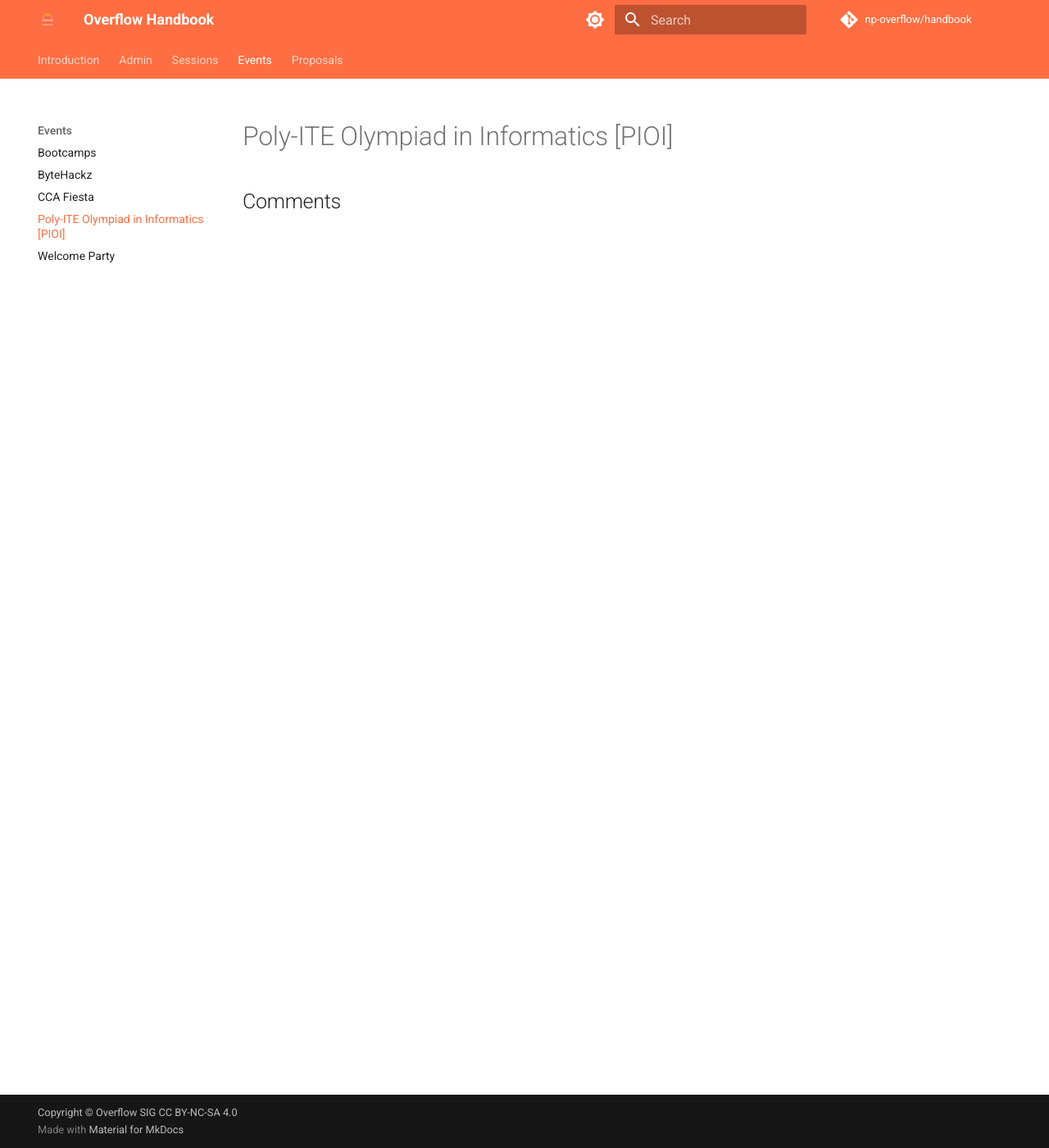
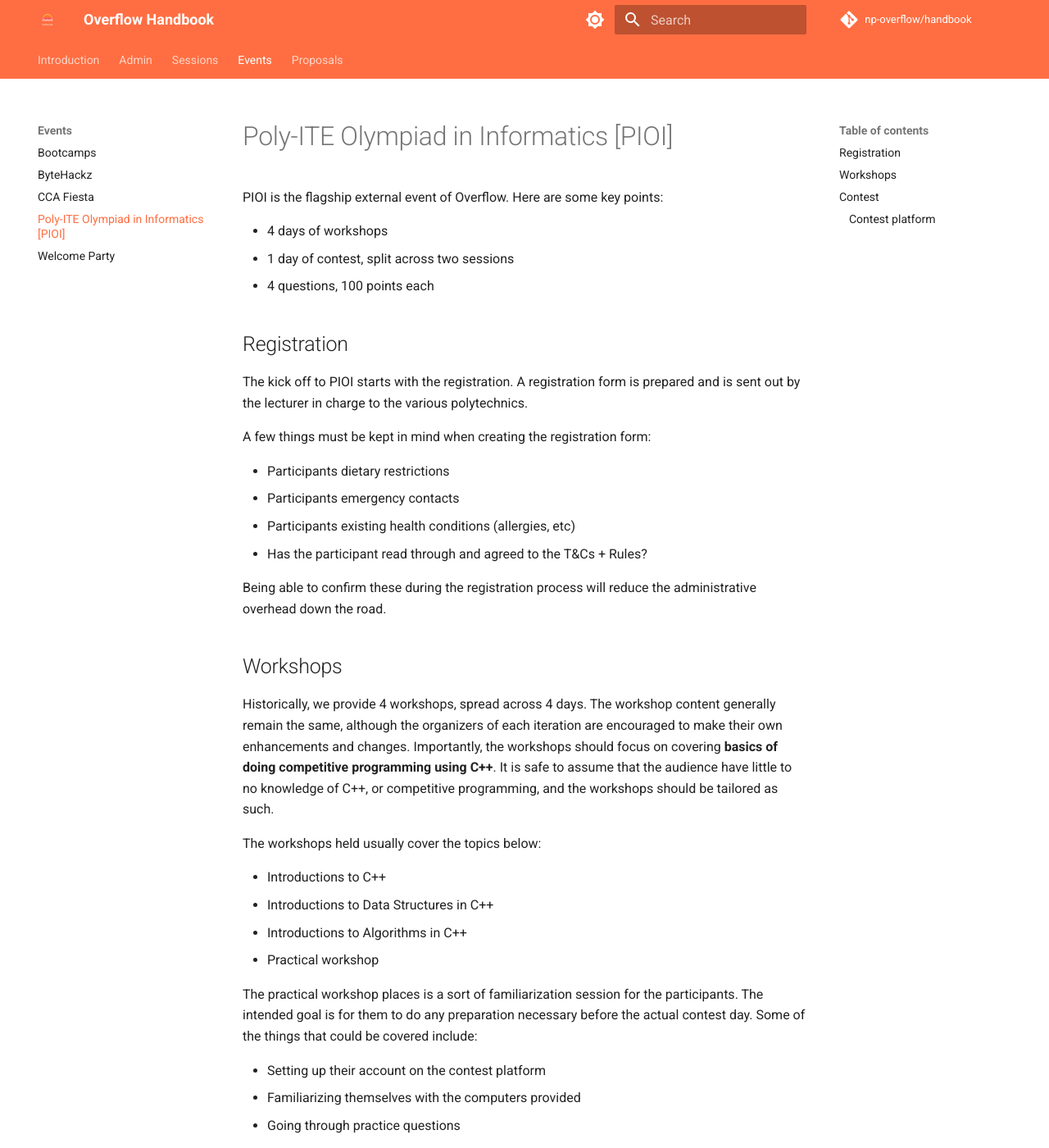
Before and after one commit to np-overflow/handbook, an MkDocs documentation site: the page built from docs/events/pioi.md, in a window 1280 px wide and 1400 px high. Shown: the whole window at 82% size. Built offline with MkDocs 1.6.1 and Material for MkDocs 9.7.7, drawn with Linux system fonts in a browser that asks for light colours; comment, search, counter and statistics services are not loaded; some of the changed text lies outside the part shown.

Commit message:
feat: update to pioi

```diff
--- a/docs/events/pioi.md
+++ b/docs/events/pioi.md
@@ -1 +1,49 @@
 # Poly-ITE Olympiad in Informatics [PIOI]
+
+PIOI is the flagship external event of Overflow. Here are some key points:
+
+* 4 days of workshops
+* 1 day of contest, split across two sessions
+* 4 questions, 100 points each
+
+## Registration
+
+The kick off to PIOI starts with the registration. A registration form is prepared and is sent out by the lecturer in charge to the various polytechnics.
+
+A few things must be kept in mind when creating the registration form:
+
+* Participants dietary restrictions
+* Participants emergency contacts
+* Participants existing health conditions (allergies, etc)
+* Has the participant read through and agreed to the T&Cs + Rules?
+
+Being able to confirm these during the registration process will reduce the administrative overhead down the road.
+
+## Workshops
+
+Historically, we provide 4 workshops, spread across 4 days. The workshop content generally remain the same, although the organizers of each iteration are encouraged to make their own enhancements and changes. Importantly, the workshops should focus on covering **basics of doing competitive programming using C++**. It is safe to assume that the audience have little to no knowledge of C++, or competitive programming, and the workshops should be tailored as such.
+
+The workshops held usually cover the topics below:
+
+* Introductions to C++
+* Introductions to Data Structures in C++
+* Introductions to Algorithms in C++
+* Practical workshop
+
+The practical workshop places is a sort of familiarization session for the participants. The intended goal is for them to do any preparation necessary before the actual contest day. Some of the things that could be covered include:
+
+* Setting up their account on the contest platform
+* Familiarizing themselves with the computers provided
+* Going through practice questions
+
+## Contest
+
+The contest comprises of many components, including:
+
+* Contest platform
+
+### Contest platform
+
+Previously, the contest platform used was [Contest Management System](https://github.com/cms-dev/cms). But it has since been replaced with [DMOJ](https://docs.dmoj.ca), which is a more modern and feature-rich platform.
+
+For historical reasons, the contest platform is still referred to as the "CMS".
```
